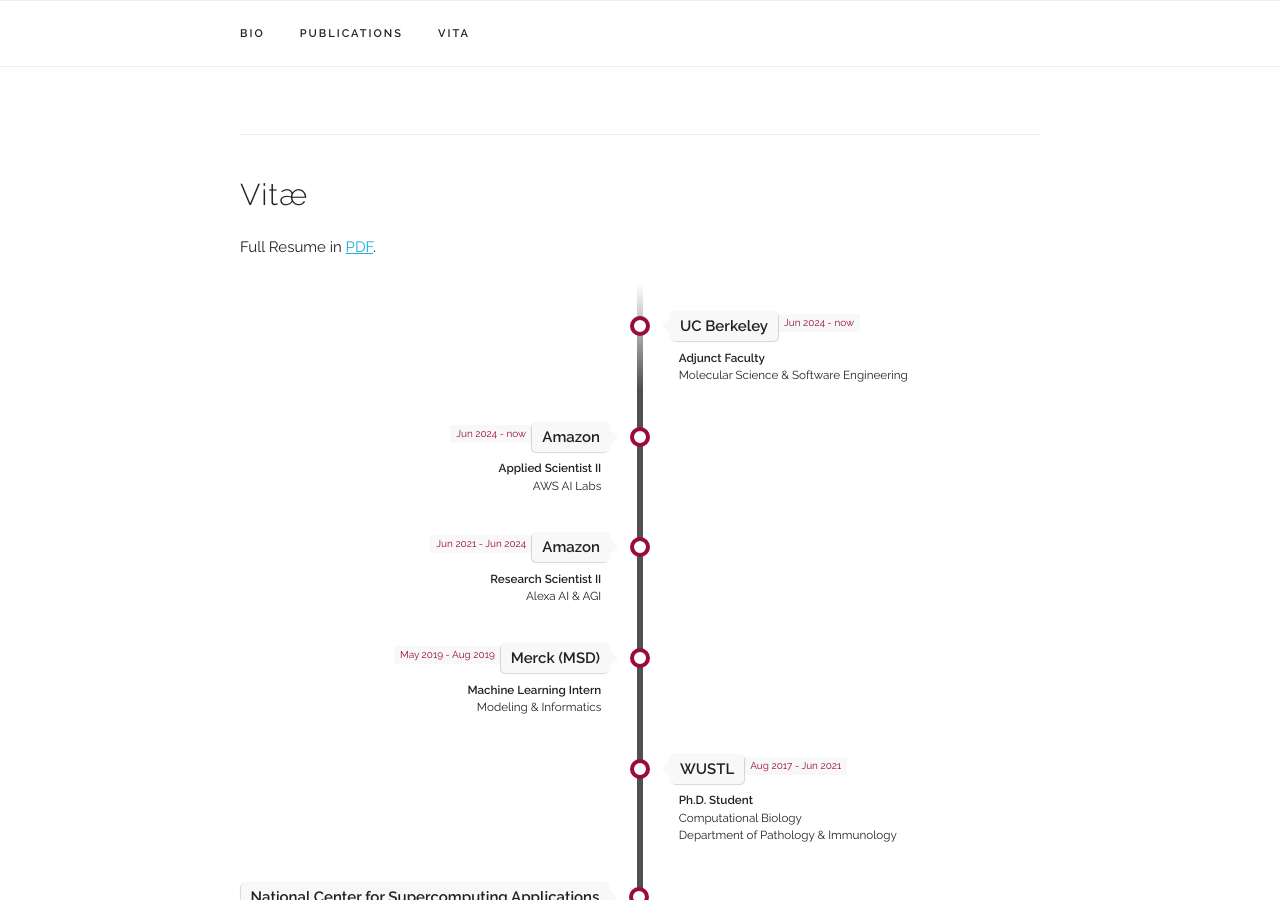
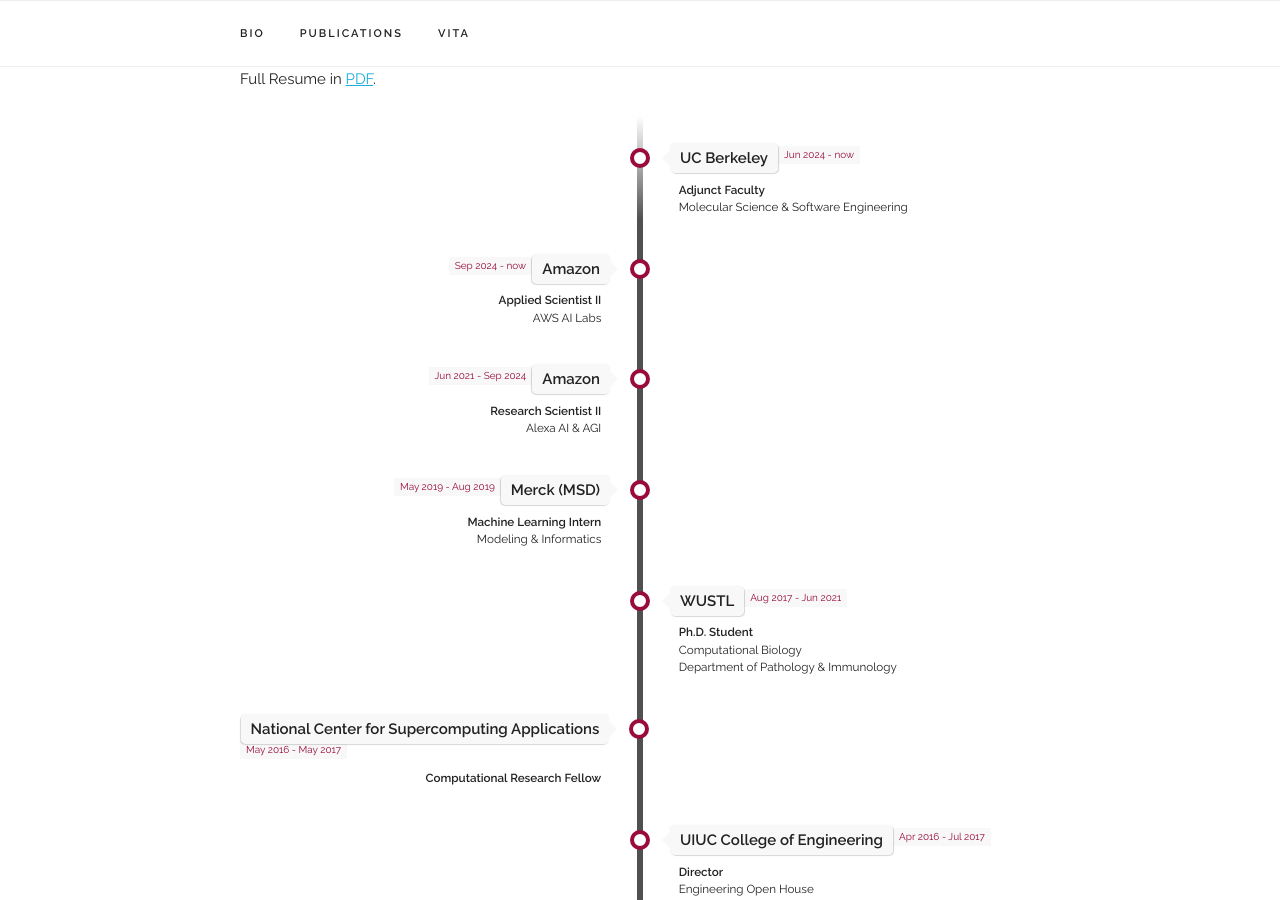
Before and after one commit to nrflynn2/nrflynn2.github.io, a Jekyll site: the page built from _pages/about.html, in a window 1280 px wide and 900 px high, scrolled down 4161 px. Built offline with Jekyll 4.4.1, drawn with Linux system fonts in a browser that asks for light colours; some web fonts are replaced.

Commit message:
Update experience

```diff
--- a/_data/experience.yaml
+++ b/_data/experience.yaml
@@ -7,13 +7,13 @@
   category: "school"
 
 - place: "Amazon"
-  time: "Jun 2024 - now"
+  time: "Sep 2024 - now"
   title: "Applied Scientist II"
   subtitle: "AWS AI Labs"
   category: "work"
 
 - place: "Amazon"
-  time: "Jun 2021 - Jun 2024"
+  time: "Jun 2021 - Sep 2024"
   title: "Research Scientist II"
   subtitle: "Alexa AI & AGI"
   category: "work"
--- a/_pages/about.html
+++ b/_pages/about.html
@@ -80,7 +80,7 @@
       {% for paper in site.data.publications.papers %}
         <div>
             <div class="figure">
-                <img style="float:left;margin-bottom:20px;margin-right:30px;vertical-align:middle;" src="{{ paper.teaser_image | prepend: site.baseurl }}" width="220" height="120"/>
+                <img style="float:left;margin-bottom:10px;margin-right:30px;vertical-align:middle;" src="{{ paper.teaser_image | prepend: site.baseurl }}" width="220" height="120"/>
             </div>
             <div class="paper">
               <p class="title"><b>{{ paper.title }}</b></p>
```
